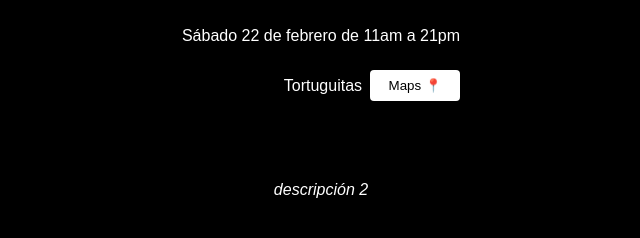
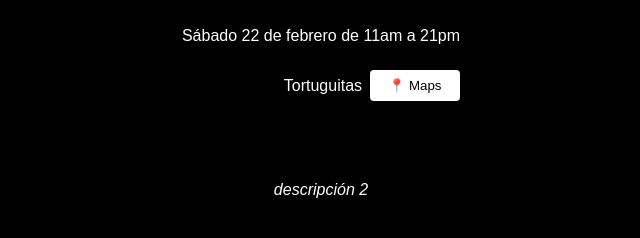
Before and after one commit to eugeniosaintemarie/MD30, a plain HTML site: page index.html in a window 1280 px wide. Shown: the part 553-791 px from the top of the page, 319-959 px from the left. Drawn offline with Linux system fonts and the light colour scheme.

Commit message:
Refactor button text to improve readability

```diff
--- a/index.html
+++ b/index.html
@@ -156,7 +156,7 @@
         <div class="event-row">
           <p>Tortuguitas</p>
           <a href="https://www.google.com/maps/place/34%C2%B028'46.1%22S+58%C2%B046'11.7%22W/@-34.4794807,-58.7724876,17z/data=!3m1!4b1!4m4!3m3!8m2!3d-34.4794807!4d-58.7699127?hl=en&entry=ttu&g_ep=EgoyMDI1MDEyOS4xIKXMDSoASAFQAw%3D%3D" target="_blank">
-            <button class="event-button" style="width: 90px">Maps 📍</button>
+            <button class="event-button" style="width: 90px">📍 Maps</button>
           </a>
         </div>
       </div>
```
